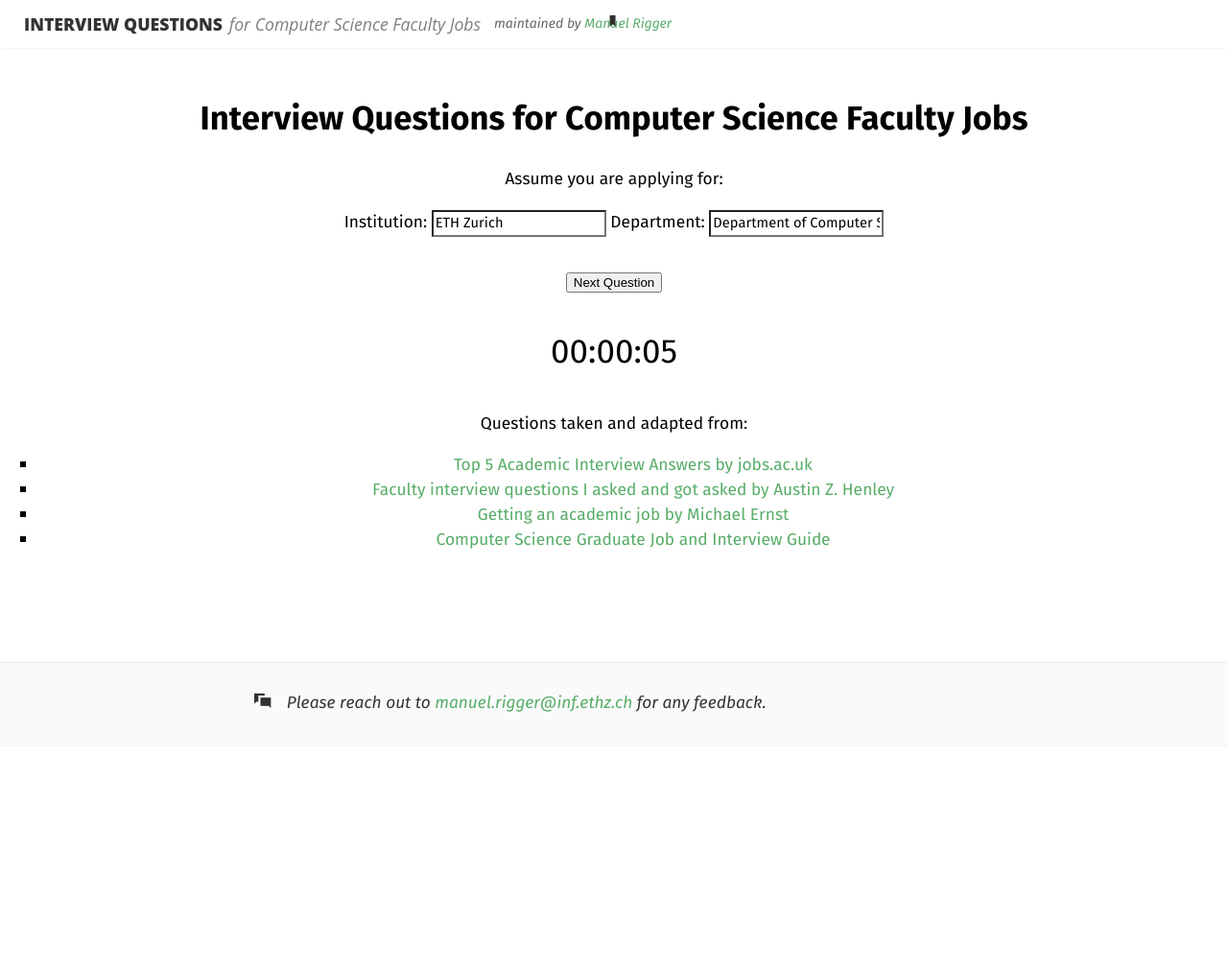
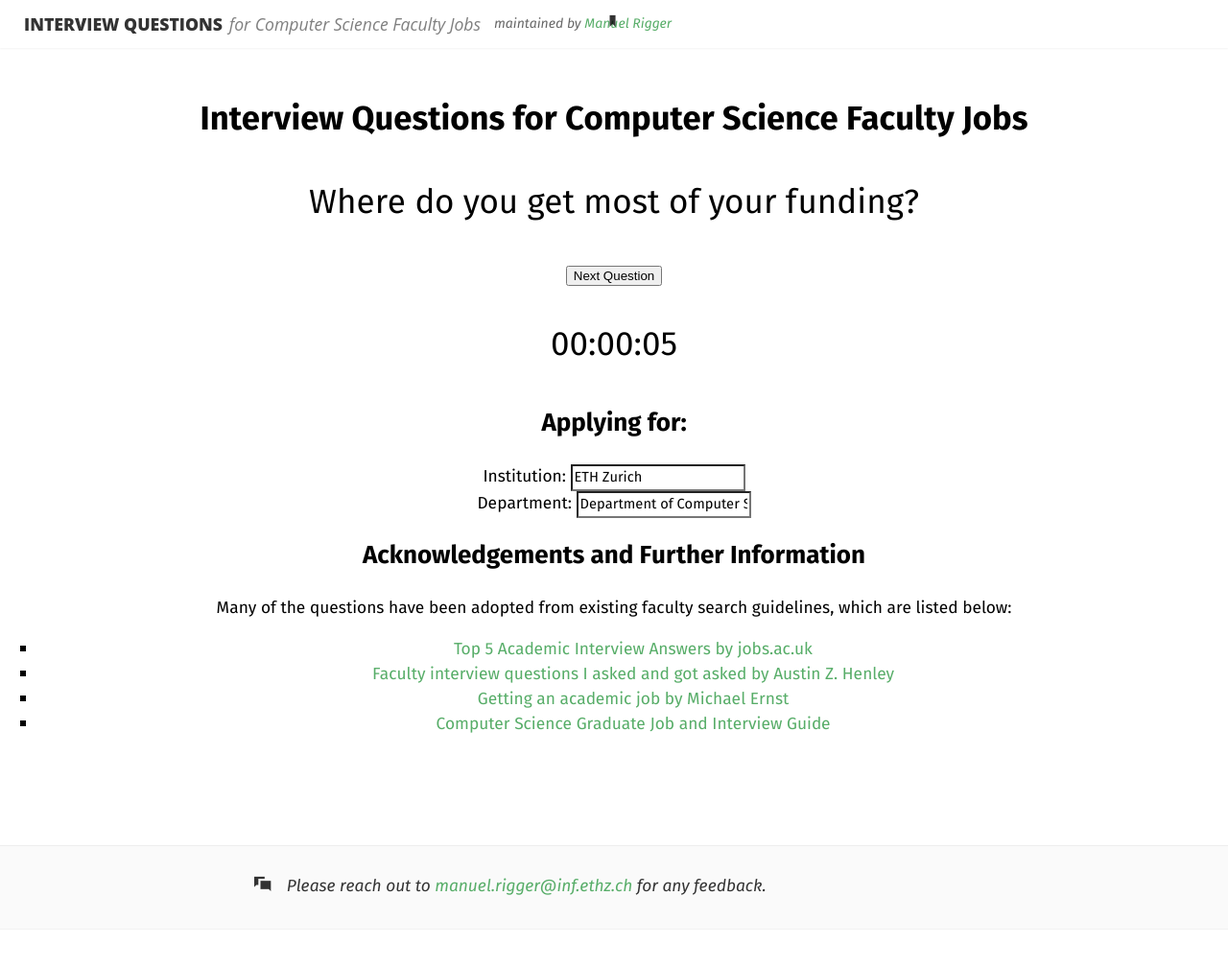
Before and after one commit to csfaculty/csfaculty.github.io, a Jekyll site: the page built from index.html, in a window 1280 px wide and 1149 px high. Shown: the top 1008 px of the window at 96% size. Built offline with Jekyll 4.4.1, drawn with Linux system fonts in a browser that asks for light colours; some web fonts are replaced.

Commit message:
Improve the layout and description

```diff
--- a/index.html
+++ b/index.html
@@ -5,14 +5,16 @@ role: home
 
 <center>
 	<h1>Interview Questions for Computer Science Faculty Jobs</h1>
-	<p>Assume you are applying for:</p>
-	Institution:
-	<input type="text" id="institution" value="ETH Zurich" oninput="updateInstitution()">
-	Department:
-	<input type="text" id="department" value="Department of Computer Science">
 	<p id="question" style="font-size: 35px;"></p>
 	<button onclick="nextQuestion()">Next Question</button>
 	<p id="timer"  style="font-size: 35px;"></p>
+
+	<h2>Applying for:</h2>
+	Institution:
+	<input type="text" id="institution" value="ETH Zurich" oninput="updateInstitution()">
+	<br />
+	Department:
+	<input type="text" id="department" value="Department of Computer Science">
 </center>
 
 <script>
@@ -123,10 +125,12 @@ function updateInstitution() {
   yourInstitution =  document.getElementById("institution").value
 }
 
+nextQuestion();
 
 </script>
 
-Questions taken and adapted from:
+<h2>Acknowledgements and Further Information</h2>
+Many of the questions have been adopted from existing faculty search guidelines, which are listed below:
 <ul>
 	<li><a href="https://career-advice.jobs.ac.uk/jobseeking-and-interview-tips/top-5-academic-interview-questions-and-answers/">Top 5 Academic Interview Answers by jobs.ac.uk</a></li>
 	<li><a href="http://web.eecs.utk.edu/~azh/resources/facultyinterviewquestions.html">Faculty interview questions I asked and got asked by Austin Z. Henley</a></li>
```
